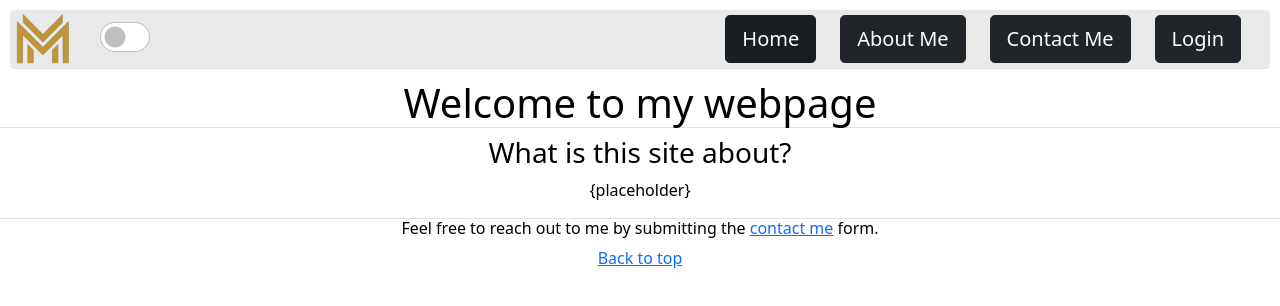
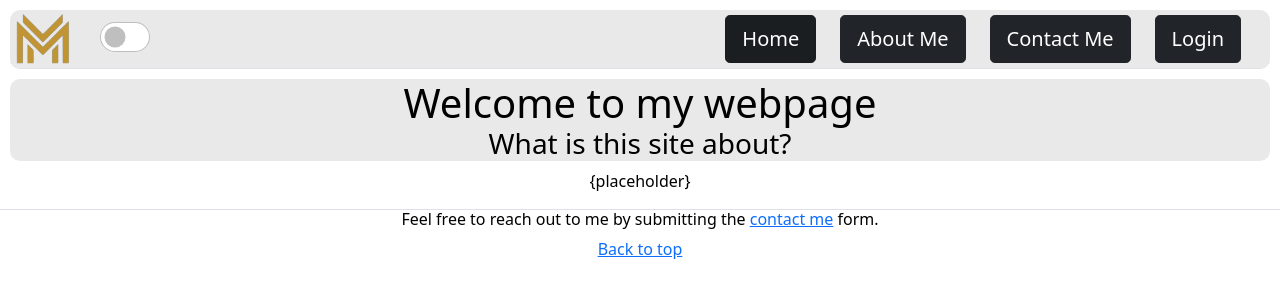
Before and after one commit to Momot1/markmomot, a React (Create React App) app in the folder client/: page / in a window 1280 px wide. Shown: the top 306 px of the page. Built offline with nearby package versions, Linux system fonts and the light colour scheme; no server answers.

Commit message:
Updated home screen styling slightly

```diff
--- a/client/src/components/About.js
+++ b/client/src/components/About.js
@@ -7,21 +7,21 @@ function About({projects, user, setProjects}){
     return (
         <div id="about-div">
             <h1 id="about-title">About Me</h1>
-            <div className="border-bottom">
+            <div>
                <h2 className="about-h2" id="who-am-i-h2">Who am I?</h2>
                <p>{"{placeholder}"}</p>
             </div>
-            <div className="border-bottom">
+            <div>
                <h2 className="about-h2">My experiences as a developer</h2>
                <DeveloperExperiences />
             </div>
-            <div className="border-bottom">
+            <div>
                <h2 className="about-h2">My weaknesses as a developer</h2>
                <DeveloperWeaknesses />
             </div>
 
             <div className="text-center">
-                <h2 className="border-bottom about-h2">Projects</h2>
+                <h2 className="about-h2">Projects</h2>
                 <Projects projects={projects} user={user} setProjects={setProjects}/>
             </div>
 
--- a/client/src/components/Home.js
+++ b/client/src/components/Home.js
@@ -1,11 +1,12 @@
 import { Link } from "react-router-dom"
+import "./css/home.css"
 
 function Home(){
     return (
         <div className="justify-content-center text-center">
-           <h1 className="border-bottom">Welcome to my webpage</h1>
+           <h1 id="home-title">Welcome to my webpage</h1>
            <div className="border-bottom">
-               <h3>What is this site about?</h3>
+               <h3 id="home-h3">What is this site about?</h3>
                <p>{"{placeholder}"}</p>
            </div>
            <footer>
--- /dev/null
+++ b/client/src/components/css/home.css
@@ -0,0 +1,22 @@
+#home-title{
+    margin-right: 10px;
+    margin-left: 10px;
+    margin-bottom: 0;
+    border-top-left-radius: 10px;
+    border-top-right-radius: 10px;
+}
+
+#home-h3{
+    margin-left: 10px;
+    margin-right: 10px;
+    border-bottom-left-radius: 10px;
+    border-bottom-right-radius: 10px;
+}
+
+#dark #home-title, #dark #home-h3{
+    background-color: rgb(124,124,124);
+}
+
+#light #home-title, #light #home-h3{
+    background-color: rgb(233,233,233);
+}
--- a/client/src/components/css/nav.css
+++ b/client/src/components/css/nav.css
@@ -2,14 +2,14 @@
     background-color: rgb(233, 233, 233);
     margin: 10px;
     padding: 5px;
-    border-radius: 5px;
+    border-radius: 10px;
 }
 
 #dark nav{
     background-color: rgb(124, 124, 124);
     margin: 10px;
     padding: 5px;
-    border-radius: 5px;
+    border-radius: 10px;
 }
 
 #toggle-switch{
```
